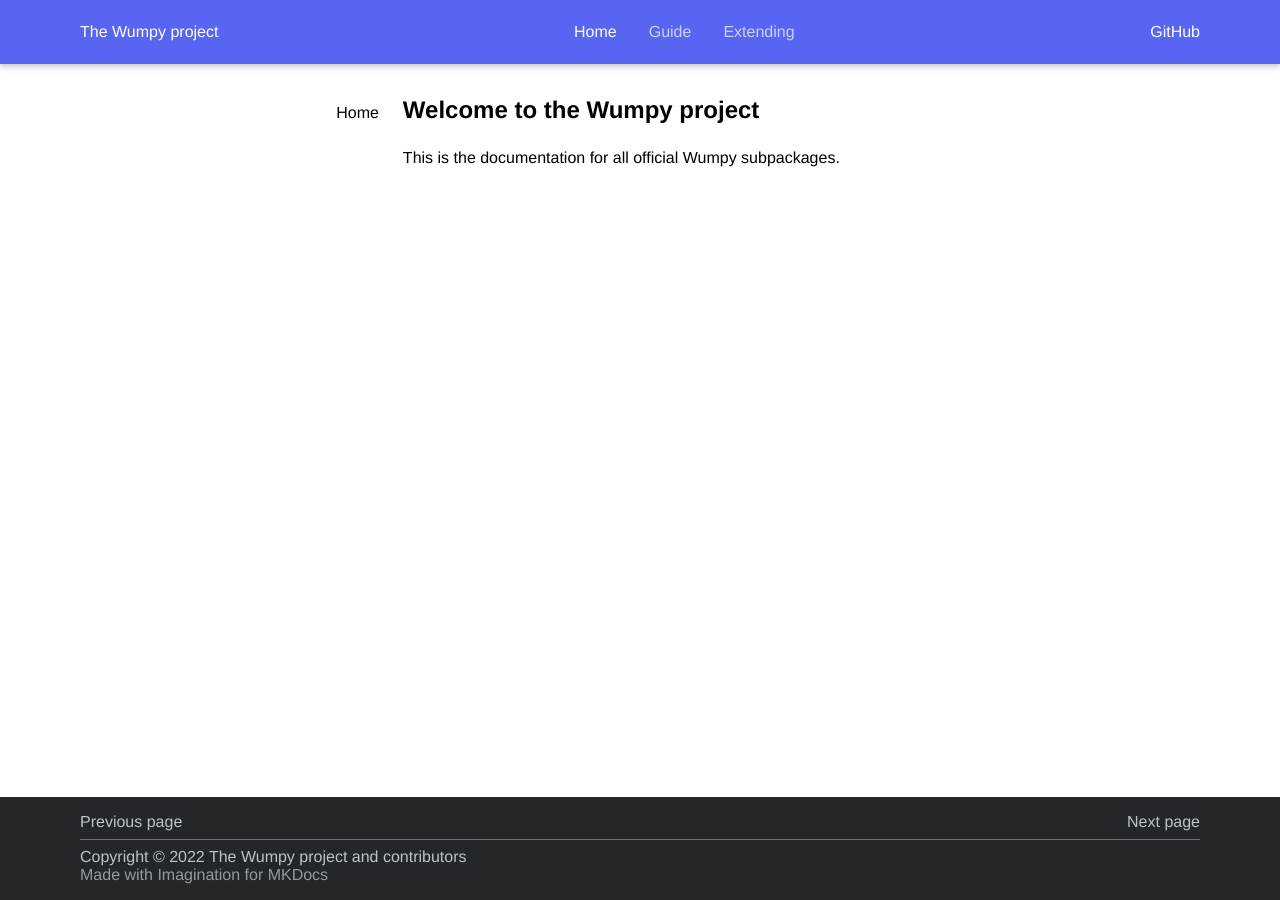
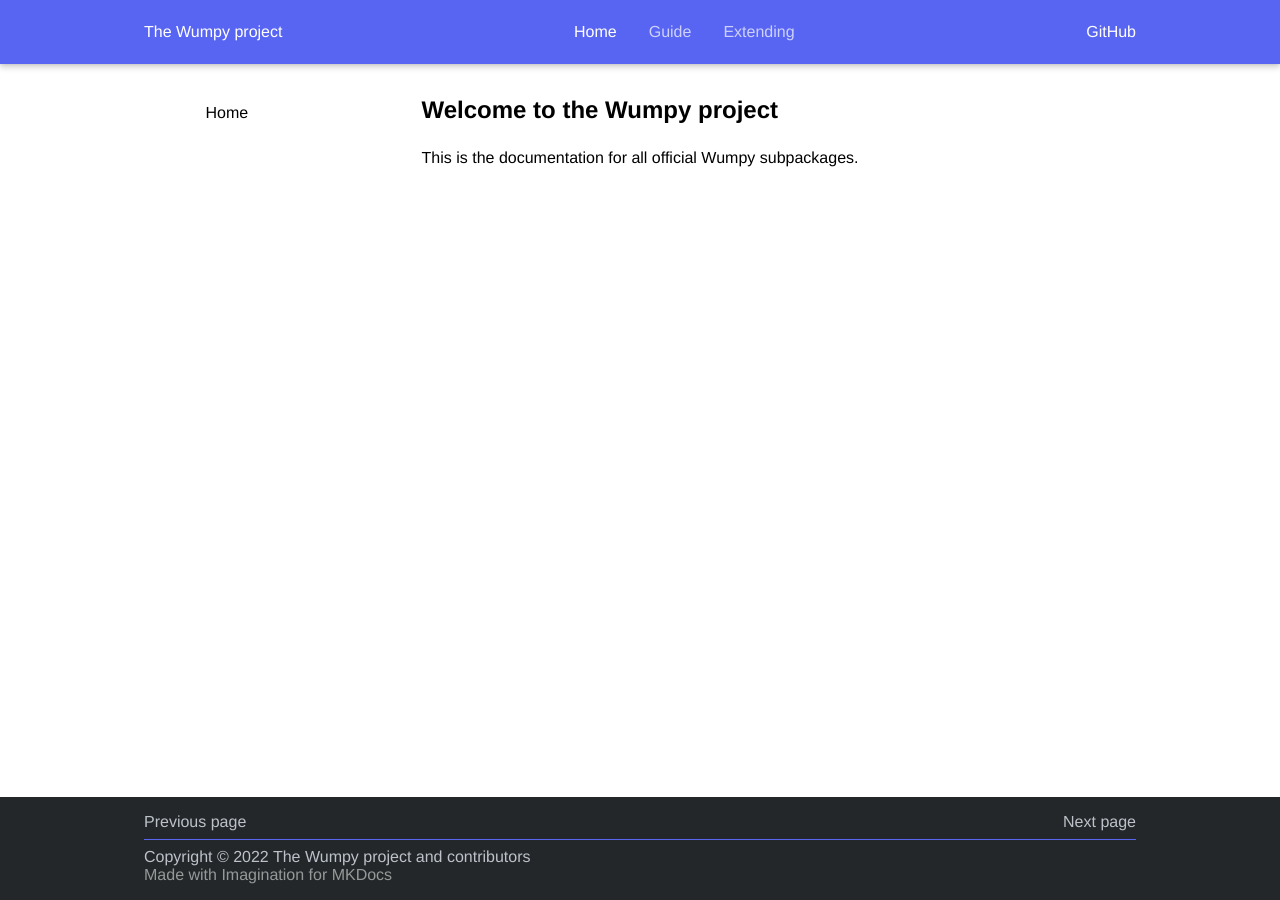
Before and after one commit to wumpyproject/docs, an MkDocs documentation site: the page built from docs/index.md, in a window 1280 px wide. Built offline with MkDocs 1.6.1, drawn with Linux system fonts in a browser that asks for light colours.

Commit message:
Increase sidebar and table of contents width

```diff
--- a/theme/css/partials/sidebar.css
+++ b/theme/css/partials/sidebar.css
@@ -1,6 +1,7 @@
 #sidebar {
   top: 6rem;
   height: 0;
+  width: 12rem;
   flex-shrink: 0;
   position: sticky;
 }
--- a/theme/css/partials/toc.css
+++ b/theme/css/partials/toc.css
@@ -1,6 +1,6 @@
 #toc {
   top: 6rem;
-  width: 5em;
+  width: 12rem;
   height: 0;
   position: sticky;
   flex-shrink: 0;
--- a/theme/css/theme.css
+++ b/theme/css/theme.css
@@ -29,7 +29,7 @@ article ol, article p, article ul {
 
 .page-layout {
   margin-left: auto;
-  max-width: 70rem;
+  max-width: 62rem;
   margin-right: auto;
 }
 
```
